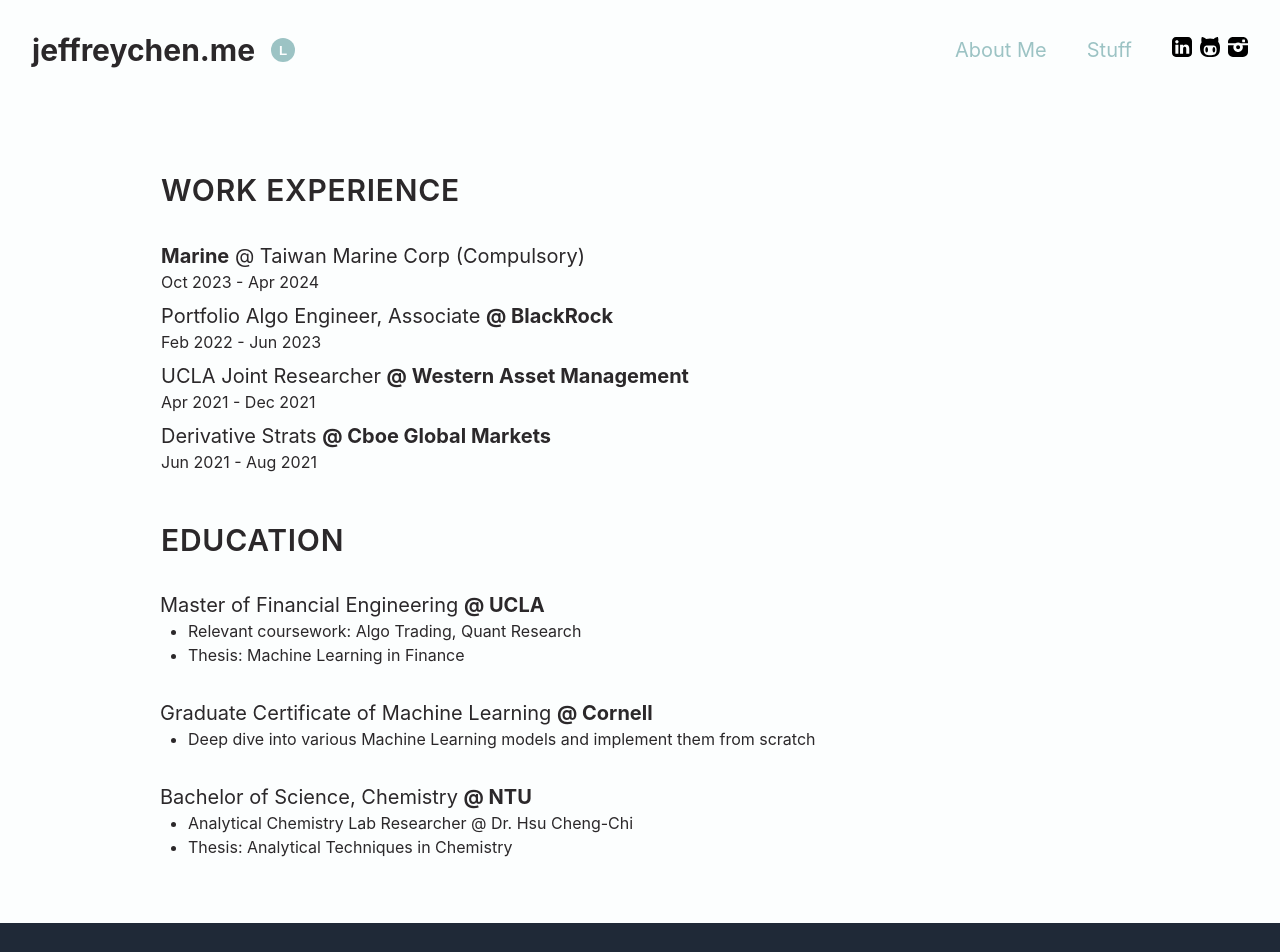
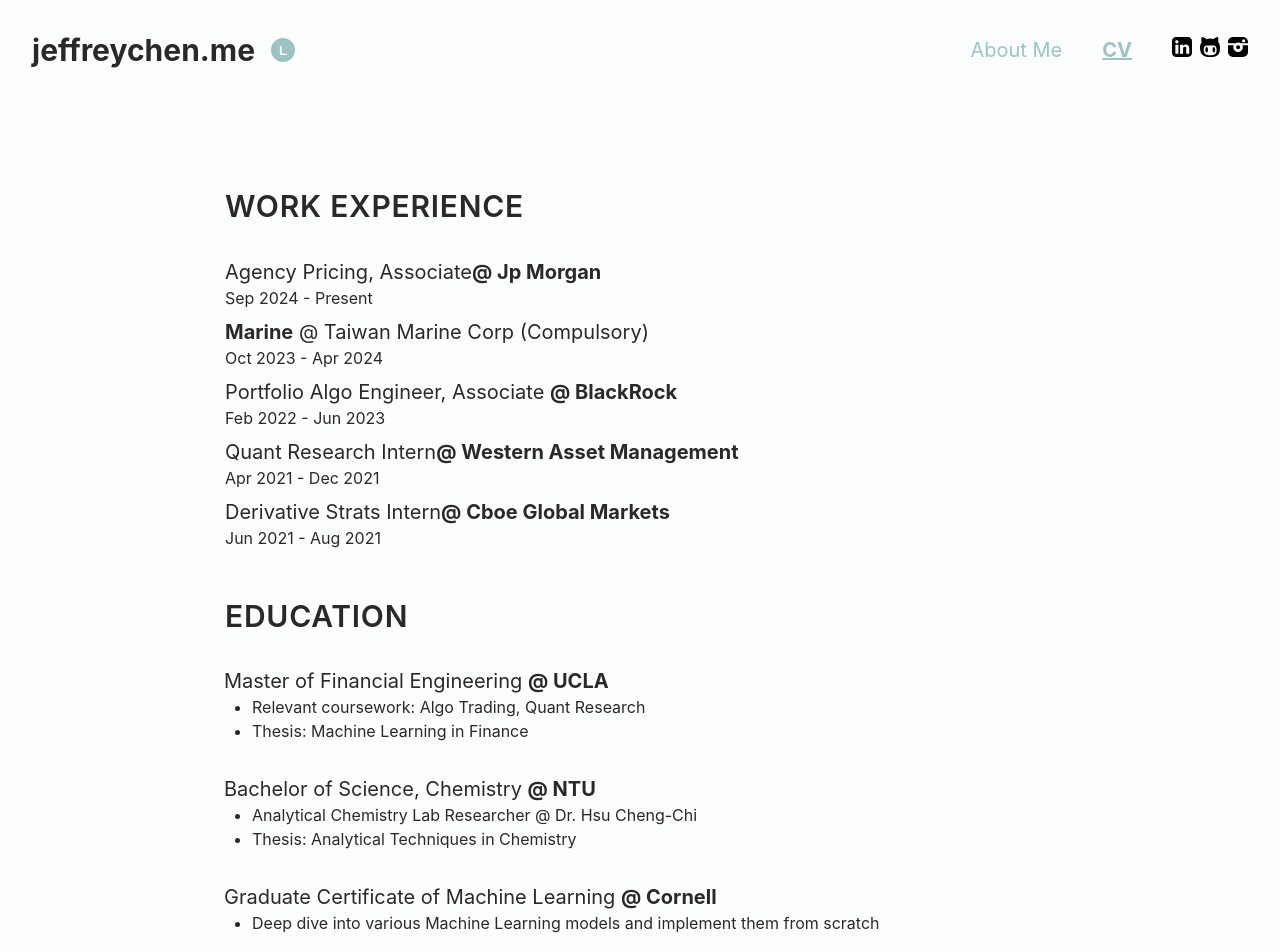
Before and after one commit to pewapplepie/jcapp, a React (Create React App) app: page /cv in a window 1280 px wide. Shown: the top 952 px of the page. Built offline with nearby package versions, Linux system fonts and the light colour scheme.

Commit message:
update cv

```diff
--- a/src/components/Header.js
+++ b/src/components/Header.js
@@ -55,14 +55,14 @@
         {/* Blogs Link */}
         <div className="flex flex-col items-center justify-start pt-2">
           <Link
-            to="/blogs"
+            to="/cv"
             className={`relative leading-[21px] inline-block cursor-pointer text-xl text-light ${
-              isActive("/blogs")
+              isActive("/cv")
                 ? "font-bold underline decoration-3"
                 : "no-underline"
             }`}
           >
-            Stuff
+            CV
           </Link>
         </div>
 
--- a/src/pages/Experience.js
+++ b/src/pages/Experience.js
@@ -15,6 +15,12 @@
           <div className="flex flex-col items-start justify-start py-0 pr-0 pl-px gap-2">
             <div>
               <p className="m-0 text-xl">
+                Agency Pricing, Associate<b>@ Jp Morgan</b>
+              </p>
+              <p className="m-0 text-base">Sep 2024 - Present</p>
+            </div>
+            <div>
+              <p className="m-0 text-xl">
                 <b>Marine</b> @ Taiwan Marine Corp (Compulsory)
               </p>
               <p className="m-0 text-base">Oct 2023 - Apr 2024</p>
@@ -27,13 +33,13 @@
             </div>
             <div>
               <p className="m-0 text-xl">
-                UCLA Joint Researcher <b>@ Western Asset Management</b>
+                Quant Research Intern<b>@ Western Asset Management</b>
               </p>
               <p className="m-0 text-base">Apr 2021 - Dec 2021</p>
             </div>
             <div>
               <p className="m-0 text-xl">
-                Derivative Strats <b>@ Cboe Global Markets</b>
+                Derivative Strats Intern<b>@ Cboe Global Markets</b>
               </p>
               <p className="m-0 text-base">Jun 2021 - Aug 2021</p>
             </div>
@@ -60,17 +66,6 @@
           </div>
           <div>
             <p className="m-0 text-xl">
-              Graduate Certificate of Machine Learning <b>@ Cornell</b>
-            </p>
-            <ul className="m-0 font-inherit text-inherit pl-7">
-              <li className="mb-0 text-base">
-                Deep dive into various Machine Learning models and implement
-                them from scratch{" "}
-              </li>
-            </ul>
-          </div>
-          <div>
-            <p className="m-0 text-xl">
               Bachelor of Science, Chemistry <b>@ NTU</b>
             </p>
             <ul className="m-0 font-inherit text-inherit pl-7">
@@ -82,50 +77,27 @@
               </li>
             </ul>
           </div>
+          <div>
+            <p className="m-0 text-xl">
+              Graduate Certificate of Machine Learning <b>@ Cornell</b>
+            </p>
+            <ul className="m-0 font-inherit text-inherit pl-7">
+              <li className="mb-0 text-base">
+                Deep dive into various Machine Learning models and implement
+                them from scratch{" "}
+              </li>
+            </ul>
+          </div>
         </div>
       </div>
     </div>
   );
 };
 
-// Resume.propTypes = {
-//   className: PropTypes.string,
-// };
-
 const Experience = () => {
-  useEffect(() => {
-    const scrollAnimElements = document.querySelectorAll(
-      "[data-animate-on-scroll]"
-    );
-    const observer = new IntersectionObserver(
-      (entries) => {
-        for (const entry of entries) {
-          if (entry.isIntersecting || entry.intersectionRatio > 0) {
-            const targetElement = entry.target;
-            targetElement.classList.add("animate");
-            observer.unobserve(targetElement);
-          }
-        }
-      },
-      {
-        threshold: 0.15,
-      }
-    );
-
-    for (let i = 0; i < scrollAnimElements.length; i++) {
-      observer.observe(scrollAnimElements[i]);
-    }
-
-    return () => {
-      for (let i = 0; i < scrollAnimElements.length; i++) {
-        observer.unobserve(scrollAnimElements[i]);
-      }
-    };
-  }, []);
-
   return (
-    <div className="w-full relative overflow-hidden flex flex-col items-center justify-start box-border">
-      <section className="w-full flex flex-col items-start justify-start py-4 box-border gap-20 max-w-screen-lg">
+    <div className="w-full flex flex-col items-center py-8 ">
+      <section className="w-full max-w-4xl flex flex-col gap-16 px-6">
         <Resume />
       </section>
     </div>
```
